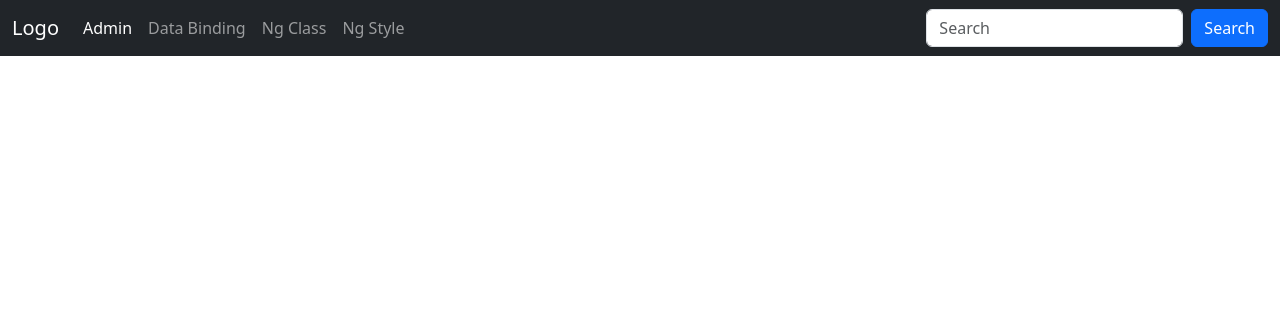
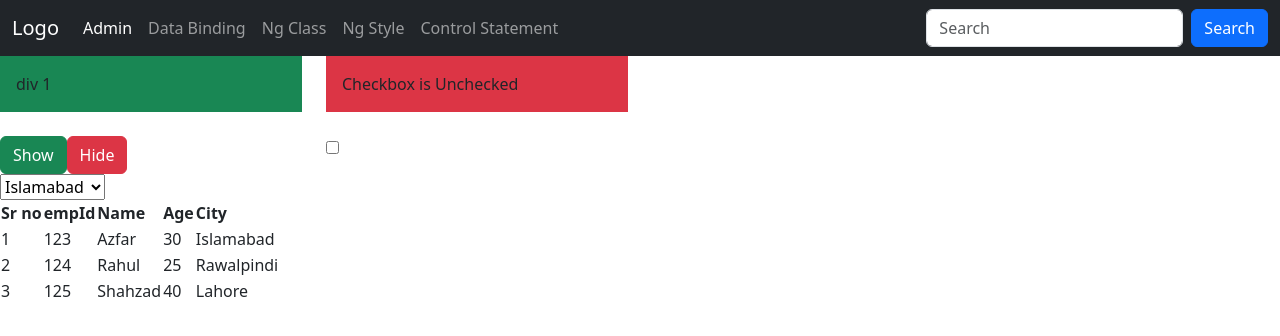
Before and after one commit to Azfar-Tariq/angular19, an Angular app: page /control-statement in a window 1280 px wide. Before the commit this address led to /. Shown: the top 336 px of the page. Built offline with nearby package versions, Linux system fonts and the light colour scheme.

Commit message:
control flow statements done

```diff
--- a/src/app/app.component.html
+++ b/src/app/app.component.html
@@ -23,6 +23,11 @@
         <li class="nav-item">
           <a class="nav-link" [routerLink]="'ng-style'">Ng Style</a>
         </li>
+        <li class="nav-item">
+          <a class="nav-link" [routerLink]="'control-statement'"
+            >Control Statement</a
+          >
+        </li>
       </ul>
       <form class="d-flex">
         <input class="form-control me-2" type="text" placeholder="Search" />
--- a/src/app/app.routes.ts
+++ b/src/app/app.routes.ts
@@ -3,6 +3,7 @@ import { AdminComponent } from './components/admin/admin.component';
 import { DataBindingComponent } from './components/data-binding/data-binding.component';
 import { NgClassComponent } from './components/ng-class/ng-class.component';
 import { NgStyleComponent } from './components/ng-style/ng-style.component';
+import { ControlStatementComponent } from './components/control-statement/control-statement.component';
 
 export const routes: Routes = [
   {
@@ -26,4 +27,8 @@ export const routes: Routes = [
     path: 'ng-style',
     component: NgStyleComponent,
   },
+  {
+    path: 'control-statement',
+    component: ControlStatementComponent,
+  },
 ];
--- /dev/null
+++ b/src/app/components/control-statement/control-statement.component.html
@@ -0,0 +1,61 @@
+<div class="row">
+  <div class="col-3">
+    @if(div1Visible) {
+    <div class="bg-success p-3">div 1</div>
+    }
+  </div>
+  <div class="col-3">
+    @if(checkBox) {
+    <div class="bg-primary p-3">Checkbox is Checked</div>
+    } @else {
+    <div class="bg-danger p-3">Checkbox is Unchecked</div>
+    }
+  </div>
+</div>
+
+<div class="row pt-4">
+  <div class="col-3">
+    <button class="btn btn-success" (click)="hideShowDiv1(true)">Show</button>
+    <button class="btn btn-danger" (click)="hideShowDiv1(false)">Hide</button>
+  </div>
+  <div class="col-3">
+    <input type="checkbox" [(ngModel)]="checkBox" />
+  </div>
+</div>
+
+<div class="row">
+  <div class="col">
+    <select>
+      @for (city of cityList; track $index) {
+      <option>{{ city }}</option>
+      }
+    </select>
+  </div>
+</div>
+
+<div class="row">
+  <div class="col-5">
+    <table>
+      <thead>
+        <tr>
+          <th>Sr no</th>
+          <th>empId</th>
+          <th>Name</th>
+          <th>Age</th>
+          <th>City</th>
+        </tr>
+      </thead>
+      <tbody>
+        @for (emp of employeeArray; track $index) {
+        <tr>
+          <td>{{ $index + 1 }}</td>
+          <td>{{ emp.empId }}</td>
+          <td>{{ emp.name }}</td>
+          <td>{{ emp.age }}</td>
+          <td>{{ emp.city }}</td>
+        </tr>
+        }
+      </tbody>
+    </table>
+  </div>
+</div>
--- /dev/null
+++ b/src/app/components/control-statement/control-statement.component.ts
@@ -0,0 +1,23 @@
+import { Component } from '@angular/core';
+import { FormsModule } from '@angular/forms';
+
+@Component({
+  selector: 'app-control-statement',
+  imports: [FormsModule],
+  templateUrl: './control-statement.component.html',
+  styleUrl: './control-statement.component.css',
+})
+export class ControlStatementComponent {
+  div1Visible: Boolean = true;
+  checkBox: Boolean = false;
+  cityList: String[] = ['Islamabad', 'Rawalpindi', 'Lahore'];
+  employeeArray: any[] = [
+    { empId: 123, name: 'Azfar', age: 30, city: 'Islamabad' },
+    { empId: 124, name: 'Rahul', age: 25, city: 'Rawalpindi' },
+    { empId: 125, name: 'Shahzad', age: 40, city: 'Lahore' },
+  ];
+
+  hideShowDiv1(isVisible: Boolean) {
+    this.div1Visible = isVisible;
+  }
+}
```
Also changed, not shown: src/app/components/control-statement/control-statement.component.css (added), 1 other file (tests, documents, lock files or other folders).
